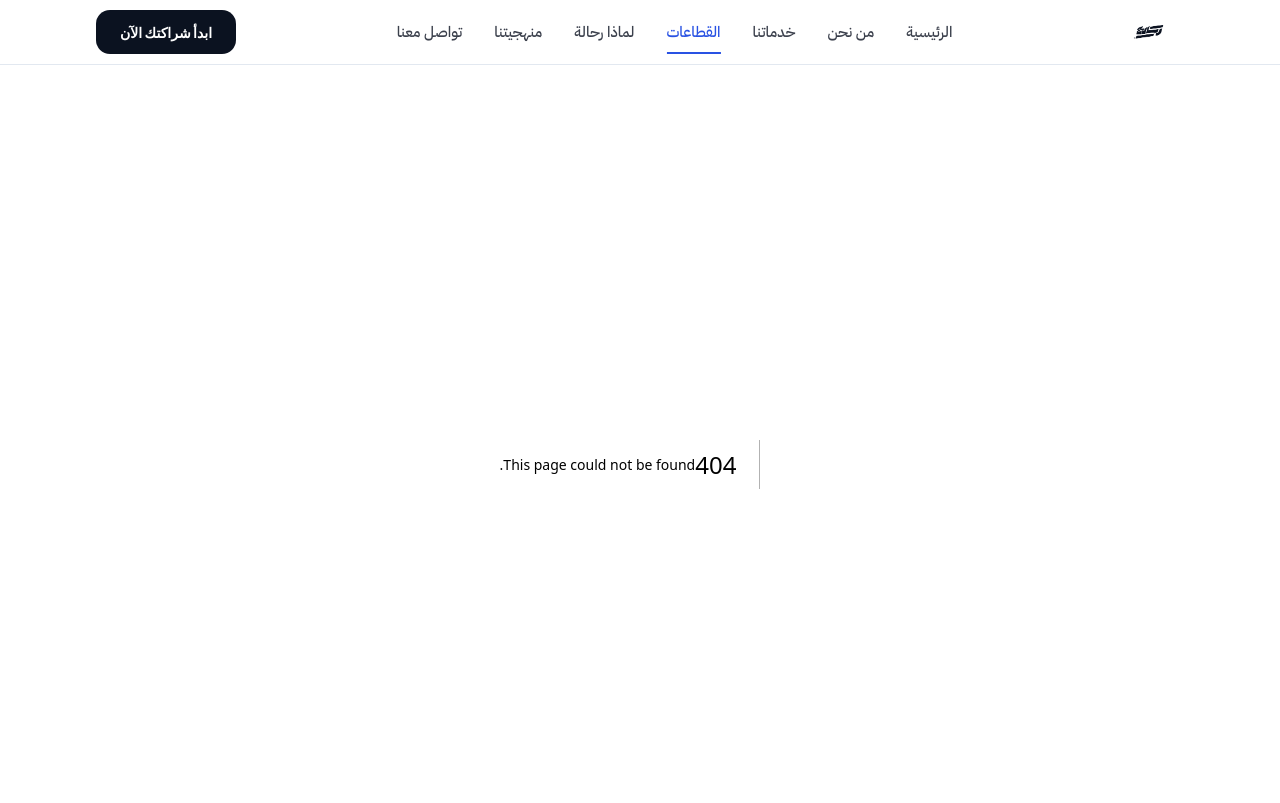
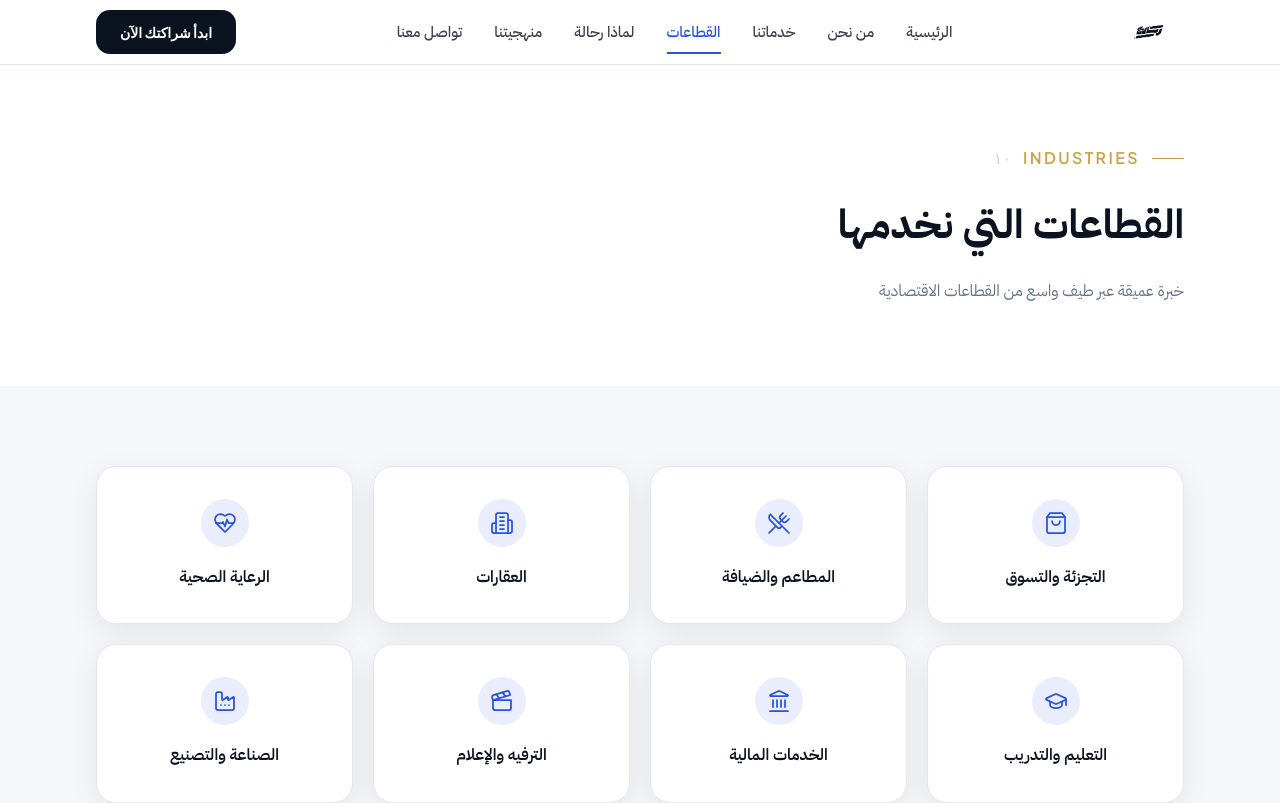
Before and after one commit to sherbo9333/rahala-website, a Next.js app: page /industries in a window 1280 px wide. Before the commit this address had no page. Shown: the top 803 px of the page. Built offline with nearby package versions, Linux system fonts and the light colour scheme.

Commit message:
Phase 5.5 - Industries page

```diff
--- /dev/null
+++ b/src/app/industries/page.tsx
@@ -0,0 +1,58 @@
+import type { Metadata } from "next";
+import { Section } from "@/components/ui/Section";
+import { Container } from "@/components/ui/Container";
+import { PageHeader } from "@/components/ui/PageHeader";
+import { IndustriesGridSection } from "@/components/industries/IndustriesGridSection";
+import { FinalCtaSection } from "@/components/home/FinalCtaSection";
+
+const title = "القطاعات التي نخدمها";
+const description = "خبرة عميقة عبر طيف واسع من القطاعات الاقتصادية";
+
+export const metadata: Metadata = {
+  title,
+  description,
+  alternates: {
+    canonical: "/industries",
+  },
+  openGraph: {
+    title: `${title} | رحالة`,
+    description,
+    url: "/industries",
+  },
+  twitter: {
+    title: `${title} | رحالة`,
+    description,
+  },
+};
+
+/**
+ * INDUSTRIES — Phase 5.5
+ * Section order per the approved spec: Hero -> Industries Grid -> Final CTA.
+ *
+ * FinalCtaSection (reused from Home, not duplicated) replaces the
+ * lighter-weight "Don't see your industry?" ghost-button band sketched
+ * in the original design-phase wireframe — this phase's instructions
+ * explicitly list FinalCtaSection as a component to reuse here, and
+ * running both back-to-back would be a redundant double CTA. See the
+ * implementation summary for the full note on this.
+ */
+export default function IndustriesPage() {
+  return (
+    <>
+      <Section background="white" id="industries-hero">
+        <Container>
+          <PageHeader eyebrow="INDUSTRIES" eyebrowLatin number="١٠" title={title} description={description} />
+        </Container>
+      </Section>
+
+      <Section background="gray" id="industries-grid">
+        <Container>
+          <h2 className="sr-only">قائمة القطاعات التي نخدمها</h2>
+          <IndustriesGridSection />
+        </Container>
+      </Section>
+
+      <FinalCtaSection />
+    </>
+  );
+}
--- a/src/app/sitemap.ts
+++ b/src/app/sitemap.ts
@@ -32,5 +32,11 @@ export default function sitemap(): MetadataRoute.Sitemap {
       changeFrequency: "monthly",
       priority: 0.9,
     },
+    {
+      url: `${BASE_URL}/industries`,
+      lastModified: new Date(),
+      changeFrequency: "monthly",
+      priority: 0.7,
+    },
   ];
 }
--- /dev/null
+++ b/src/components/industries/IndustriesGridSection.tsx
@@ -0,0 +1,32 @@
+import { industries } from "@/data/industries";
+import { Card } from "@/components/ui/Card";
+import { IconBadge } from "@/components/ui/IconBadge";
+
+/**
+ * Full industries directory for the dedicated Industries page — a
+ * clean icon+label grid, 4 columns on desktop per the approved spec.
+ *
+ * Deliberately not a reuse of Home's IndustriesSection: that one is a
+ * lightweight auto-scrolling marquee/chip teaser meant to signal
+ * breadth without taking much homepage space. This page IS the
+ * destination for browsing industries, so it gets its own static,
+ * scannable grid instead — same underlying data, different and
+ * intentionally distinct presentation for a different job.
+ *
+ * No per-industry description beyond the label: the approved PDF
+ * gives industries as a flat, unranked label list with zero
+ * elaboration per sector — inventing descriptive copy here would mean
+ * fabricating content the source material never defined.
+ */
+export function IndustriesGridSection() {
+  return (
+    <div className="grid grid-cols-2 gap-5 sm:grid-cols-3 lg:grid-cols-4">
+      {industries.map((industry) => (
+        <Card key={industry.label} hoverable className="flex flex-col items-center gap-4 text-center">
+          <IconBadge icon={industry.icon} tone="blue" size="lg" />
+          <h3 className="font-arabic text-base font-semibold text-navy-900">{industry.label}</h3>
+        </Card>
+      ))}
+    </div>
+  );
+}
```
Also changed, not shown: 2 other files (tests, documents, lock files or other folders).
